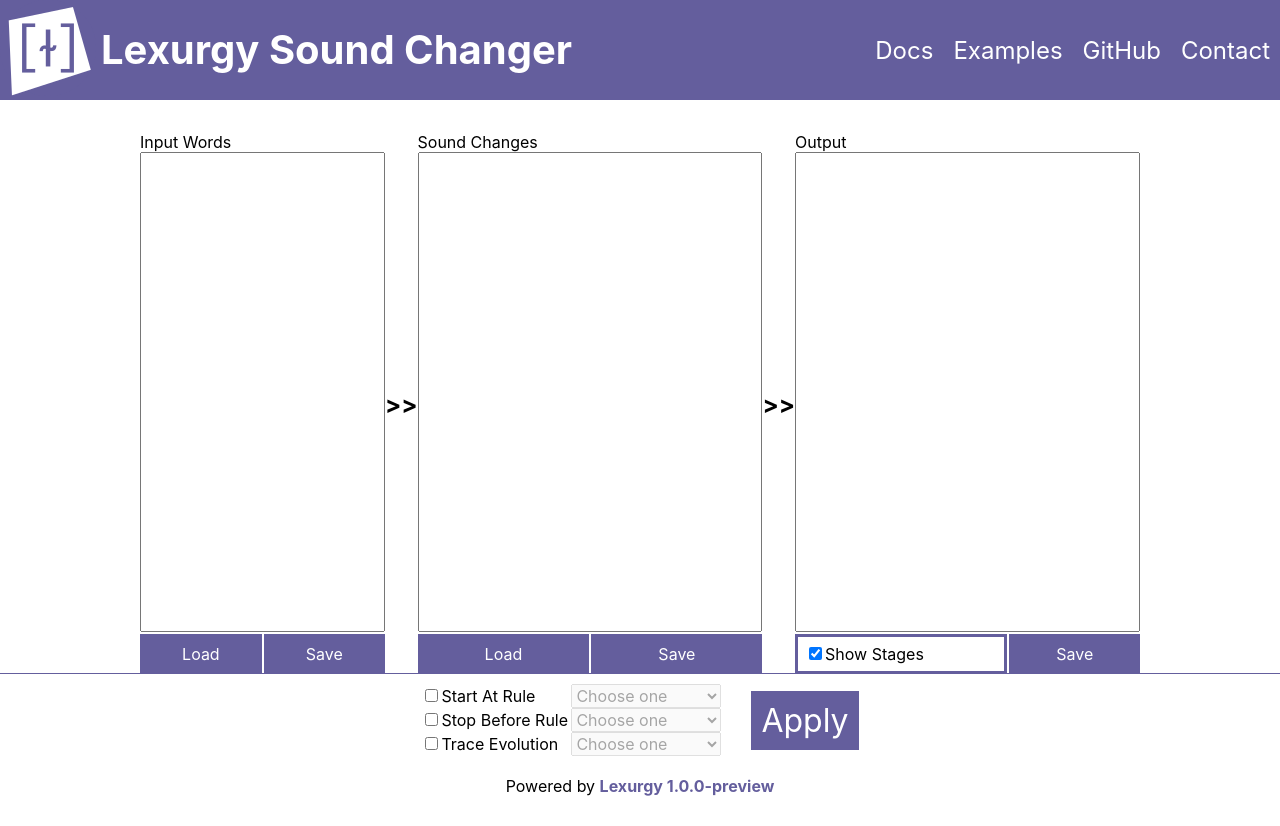
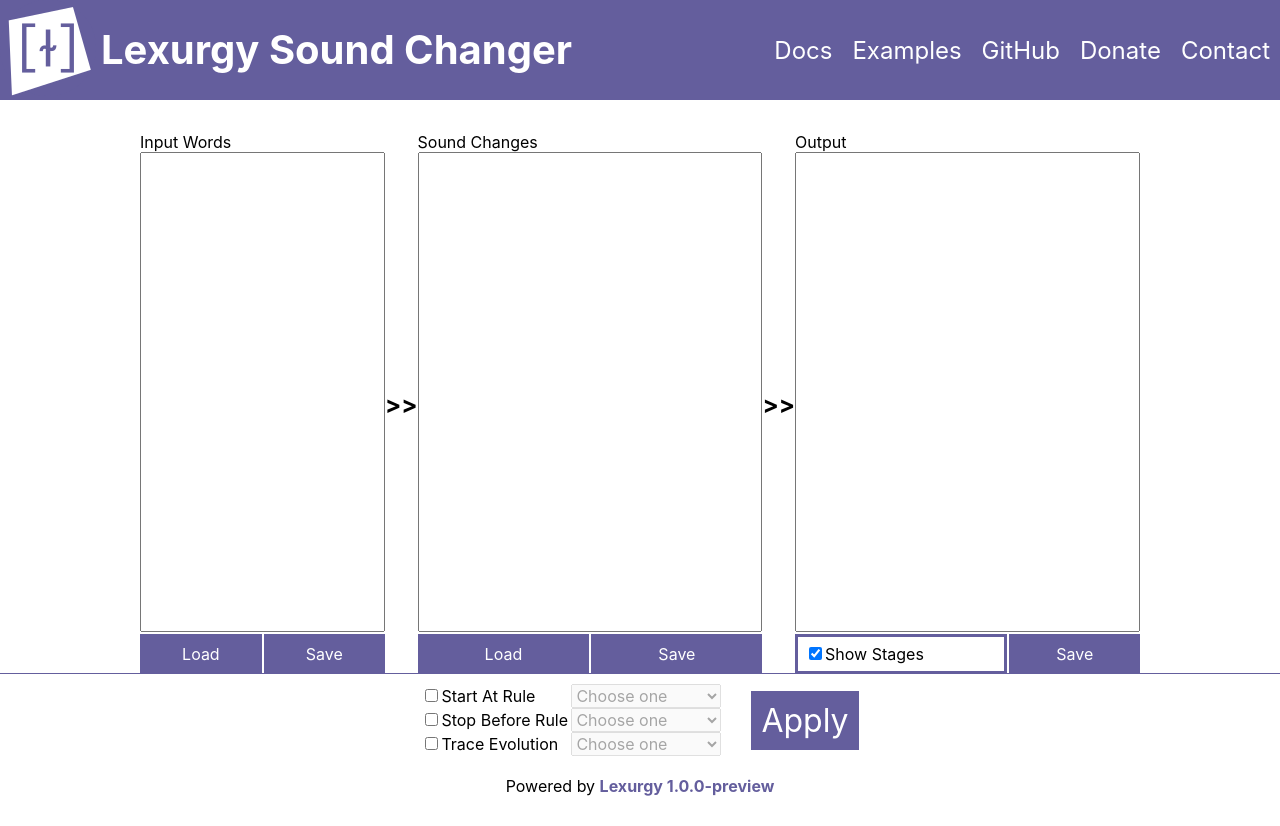
Before and after one commit to def-gthill/lexurgy-web, a Next.js app: page /sc in a window 1280 px wide. Built offline with nearby package versions, Linux system fonts and the light colour scheme.

Commit message:
Add donate button

```diff
--- a/components/frame.js
+++ b/components/frame.js
@@ -52,6 +52,12 @@
             </li>
             <li>
               <a
+                href="https://ko-fi.com/meamoria"
+                target="_blank" rel="noreferrer"
+              >Donate</a>
+            </li>
+            <li>
+              <a
                 href="https://www.meamoria.com/contact-me/"
                 target="_blank" rel="noreferrer"
               >Contact</a>
--- a/styles/Frame.module.css
+++ b/styles/Frame.module.css
@@ -70,13 +70,13 @@
   text-align: center;
 }
 
-@media (max-width: 1000px) {
+@media (max-width: 1100px) {
   .title {
     font-size: 2rem;
   }
 }
 
-@media (max-width: 775px) {
+@media (max-width: 875px) {
   .menuButton {
     display: revert;
     cursor: pointer;
```
